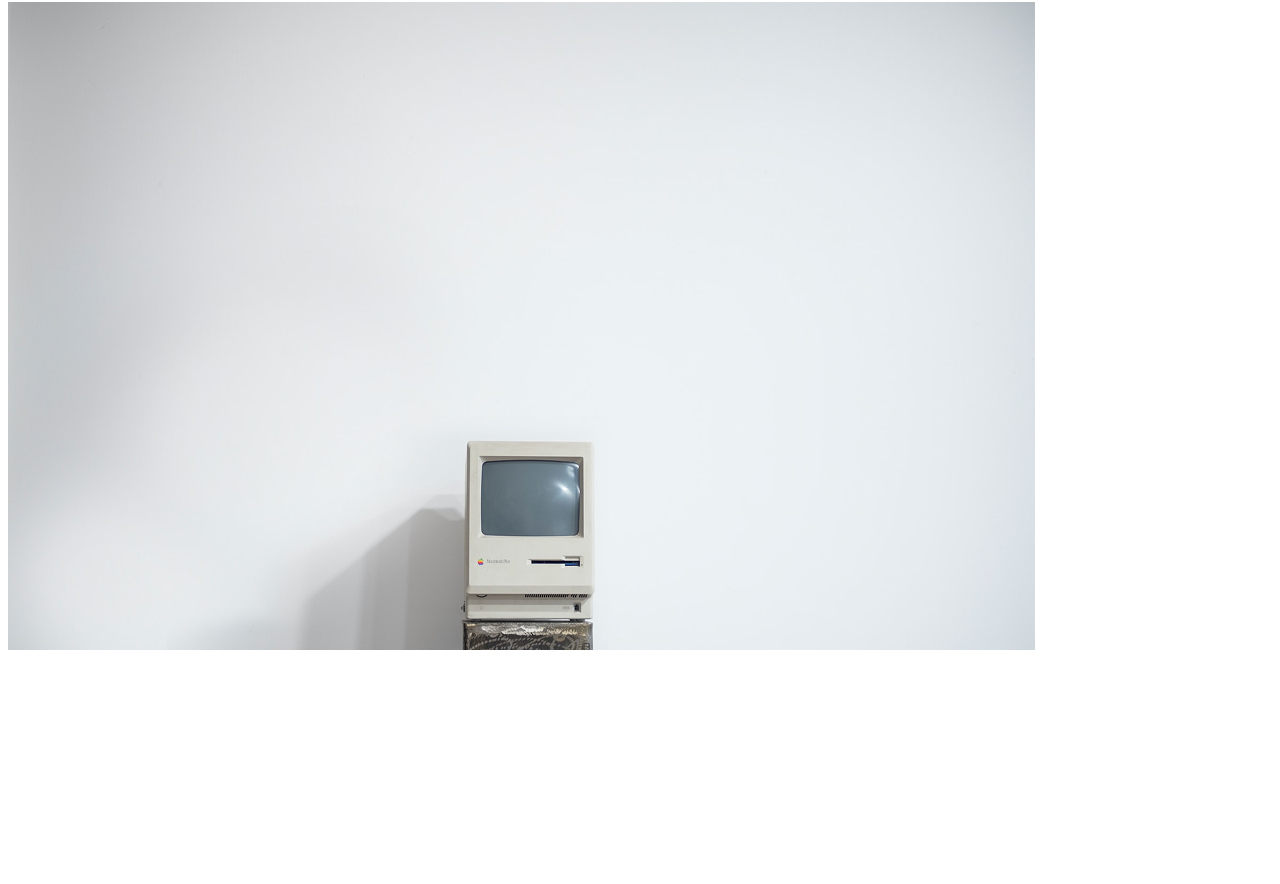
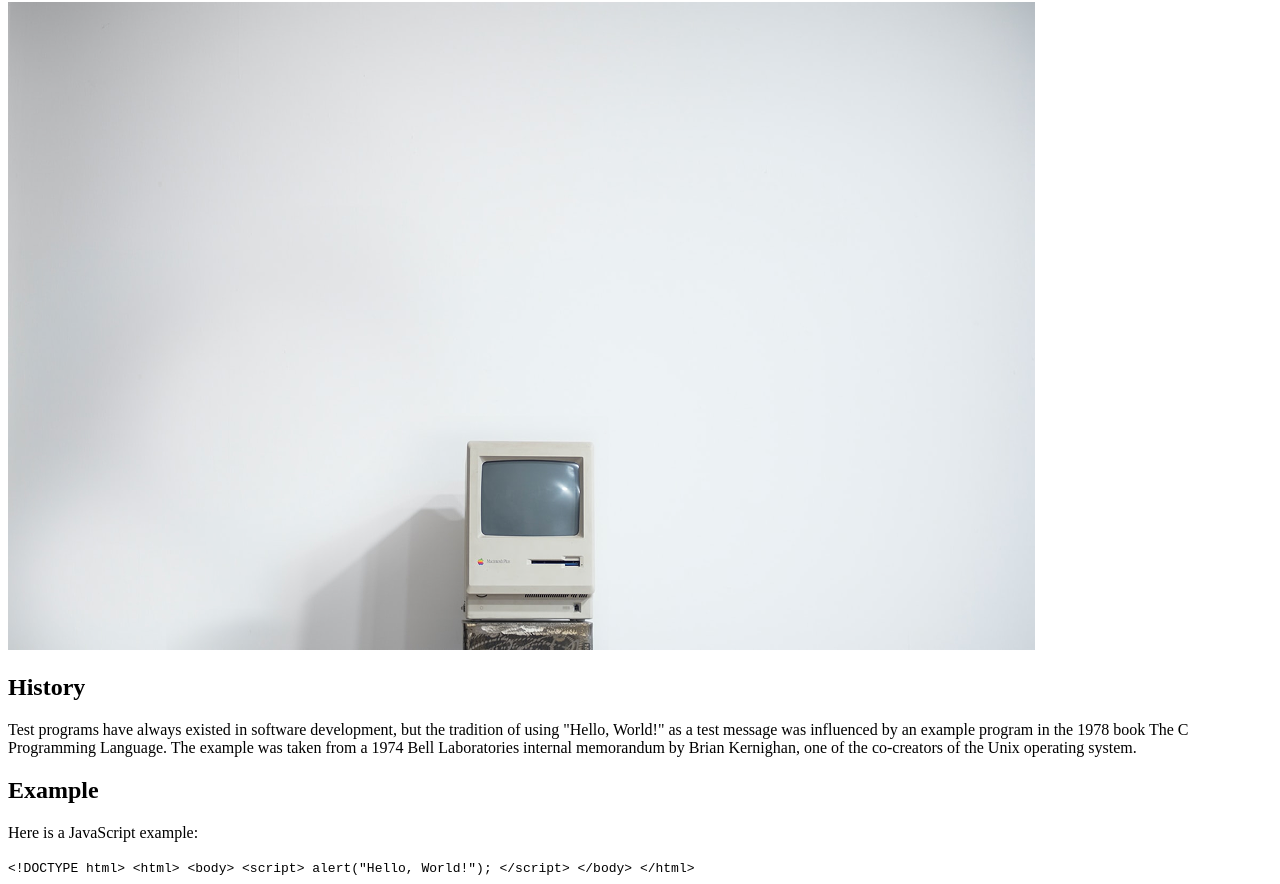
Before and after one commit to Kiramki/mi349-helloworld, a plain HTML site: page index.html in a window 1280 px wide. Shown: the part 78-962 px from the top of the page. Before the commit the page ends 800 px from the top, so only its background shows below. Drawn offline with Linux system fonts and the light colour scheme.

Commit message:
3.3 update index.html

```diff
--- a/index.html
+++ b/index.html
@@ -9,7 +9,24 @@
 <body>
     <h1>HelloWorld</h1>
     <img src="images/mac.png" alt="Vintage mac">
-
+    <section>
+        <h2>History</h2>
+        <p>Test programs have always existed in software development, but the tradition of using "Hello, World!" as a test message was influenced by an example program in the 1978 book The C Programming Language. The example was taken from a 1974 Bell Laboratories internal memorandum by Brian Kernighan, one of the co-creators of the Unix operating system.</p>
+    </section>
+    <section>
+        <h2>Example</h2>
+        <p>Here is a JavaScript example:</p>
+        <code>
+            &lt;!DOCTYPE html&gt;
+            &lt;html&gt;
+                &lt;body&gt;
+                    &lt;script&gt;
+                        alert("Hello, World!");
+                    &lt;/script&gt;
+                &lt;/body&gt;
+            &lt;/html&gt;
+        </code>
+    </section>
     <script src="index.js"></script>
 </body>
 </html>
```
